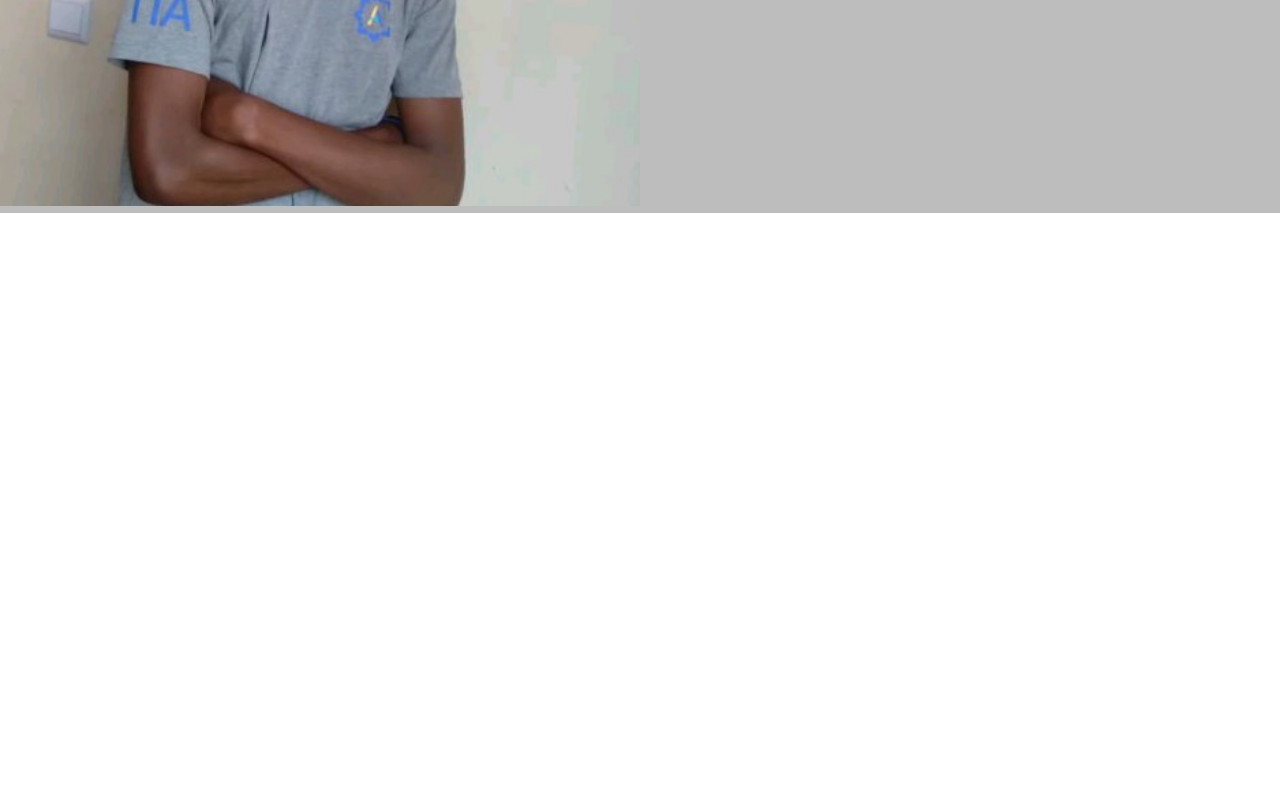
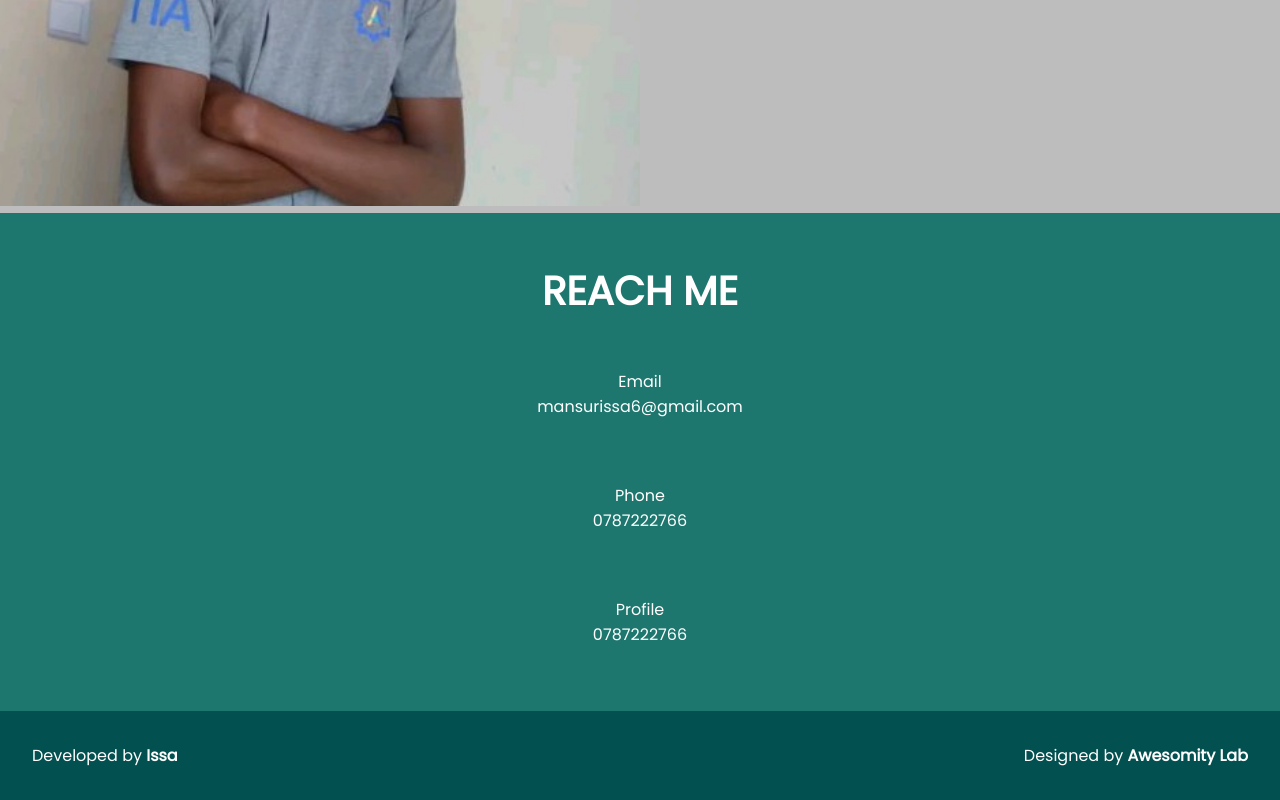
Before and after one commit to mansurissa/taskforce-challenge-frontend, a React (Create React App) app: page / in a window 1280 px wide. Shown: the part 1856-2656 px from the top of the page. Before the commit the page ends 2069 px from the top, so only its background shows below. Built offline with nearby package versions, Linux system fonts and the light colour scheme.

Commit message:
finishing contacts and footer

```diff
--- /dev/null
+++ b/src/components/About.js
@@ -0,0 +1,19 @@
+import React from 'react';
+import Profile from '../assets/issa.png';
+
+const About = () => {
+  return (
+    <div className='about flex'>
+      <div className='w-full'>
+        <img src={Profile} alt='' className='profile' />
+      </div>
+      <div className='w-full'>
+        <h1 className='larger-black'>NSABIMANA Issa</h1>
+        <h3>SKILLS</h3>
+        <p>React js, Redux, Nodejs, Postres, MongoDB, Git </p>
+      </div>
+    </div>
+  );
+};
+
+export default About;
--- /dev/null
+++ b/src/components/Contacts.js
@@ -0,0 +1,23 @@
+import React from 'react';
+
+const Contacts = () => {
+  return (
+    <div className='bg-secondary text-center'>
+      <h1 className='h1 white'>REACH ME</h1>
+      <div className='p-2'>
+        <p className='white '>Email</p>
+        <p className='white'>mansurissa6@gmail.com</p>
+      </div>
+      <div className='p-2'>
+        <p className='white '>Phone</p>
+        <p className='white'>0787222766</p>
+      </div>
+      <div className='p-2'>
+        <p className='white '>Profile</p>
+        <p className='white'>0787222766</p>
+      </div>
+    </div>
+  );
+};
+
+export default Contacts;
--- /dev/null
+++ b/src/components/Footer.js
@@ -0,0 +1,16 @@
+import React from 'react';
+
+const Footer = () => {
+  return (
+    <div className='flex footer white'>
+      <p>
+        Developed by <span className='bold-white'>Issa</span>
+      </p>
+      <p>
+        Designed by <span className='bold-white'>Awesomity Lab</span>
+      </p>
+    </div>
+  );
+};
+
+export default Footer;
--- a/src/pages/HomePage.js
+++ b/src/pages/HomePage.js
@@ -1,7 +1,9 @@
 import React, { useState } from 'react';
 import ReactFlagsSelect from 'react-flags-select';
+import About from '../components/About';
+import Contacts from '../components/Contacts';
+import Footer from '../components/Footer';
 import NavBar from '../components/NavBar';
-import Profile from '../assets/issa.png';
 
 const HomePage = () => {
   const [selected, setSelected] = useState('');
@@ -144,16 +146,9 @@ const HomePage = () => {
           </div>
         </div>
       </div>
-      <div className='about flex'>
-        <div className='w-full'>
-          <img src={Profile} alt='' className='profile' />
-        </div>
-        <div className='w-full'>
-          <h1 className='larger-black'>NSABIMANA Issa</h1>
-          <h3>SKILLS</h3>
-          <p>React js, Redux, Nodejs, Postres, MongoDB, Git </p>
-        </div>
-      </div>
+      <About />
+      <Contacts />
+      <Footer />
     </div>
   );
 };
--- a/src/styles/index.css
+++ b/src/styles/index.css
@@ -52,6 +52,13 @@ span {
 }
 .white {
   color: white;
+}
+.bold-white {
+  font-weight: bold;
+}
+
+.p-2 {
+  padding: 2rem 0;
 }
 .navBar {
   max-width: 1200px;
@@ -168,6 +175,15 @@ input {
 .profile {
   width: 100%;
 }
+.bg-secondary {
+  background: var(--secondary-color);
+  padding: 2rem;
+}
+.footer {
+  background: rgb(3, 80, 80);
+  padding: 2rem;
+}
+
 @media only screen and (max-width: 600px) {
   .details {
     flex-direction: column;
```
